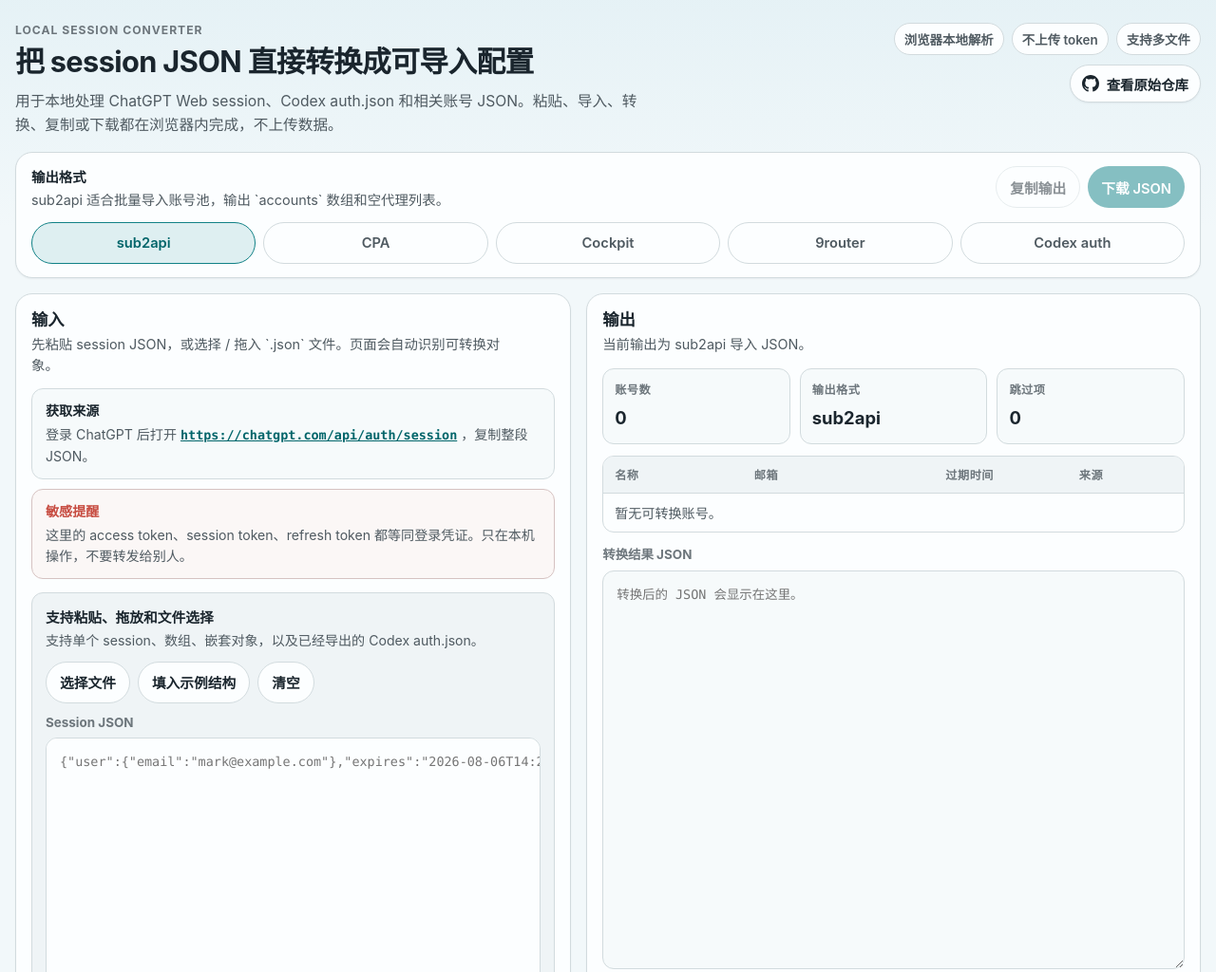
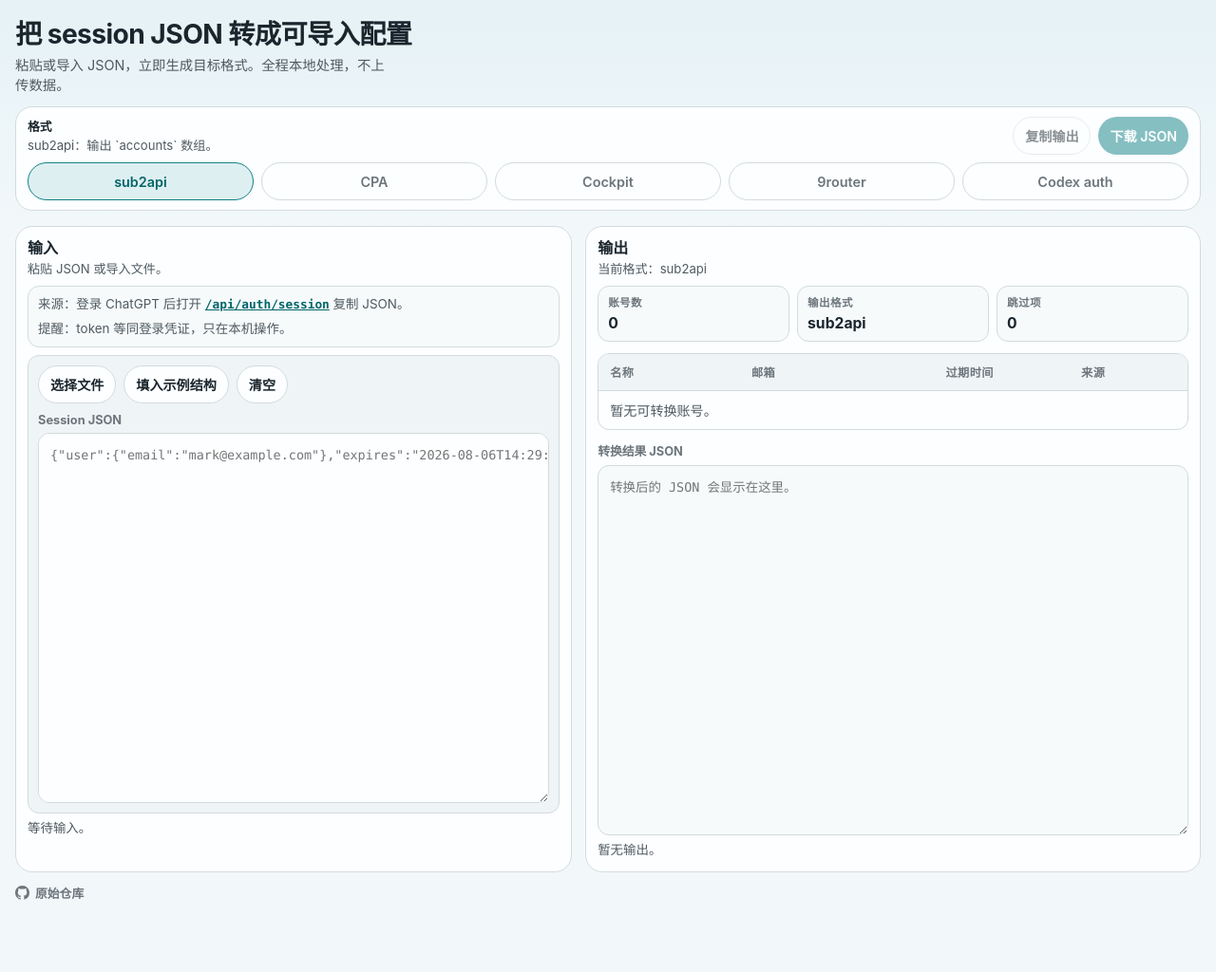
Before and after one commit to Tendo33/GPT-Session-Converter, a website: page index.html in a window 1280 px wide. Shown: the top 1024 px of the page at 95% size. After the commit the page ends 979 px from the top, so only its background shows below. Drawn offline with Linux system fonts and the light colour scheme.

Commit message:
chore: sync readme and landing page

```diff
--- a/index.html
+++ b/index.html
@@ -106,121 +106,88 @@
       .app {
         width: min(1280px, calc(100vw - 32px));
         margin: 0 auto;
-        padding: 24px 0 32px;
+        padding: 20px 0 28px;
       }
 
       .app-header {
-        display: grid;
-        grid-template-columns: minmax(0, 1fr) auto;
-        gap: 16px;
-        align-items: start;
-        margin-bottom: 16px;
-      }
-
-      .eyebrow {
-        margin: 0 0 8px;
-        color: var(--text-soft);
-        font-size: 0.76rem;
-        font-weight: 700;
-        letter-spacing: 0.08em;
-        text-transform: uppercase;
+        margin-bottom: 12px;
       }
 
       h1 {
         margin: 0;
-        font-size: clamp(1.5rem, 2.4vw, 2rem);
-        line-height: 1.2;
+        font-size: clamp(1.4rem, 2.2vw, 1.85rem);
+        line-height: 1.16;
         letter-spacing: -0.02em;
       }
 
       .app-lead {
-        max-width: 68ch;
-        margin: 10px 0 0;
+        max-width: 44ch;
+        margin: 6px 0 0;
         color: var(--text-muted);
-        font-size: 0.98rem;
-        line-height: 1.6;
+        font-size: 0.9rem;
+        line-height: 1.45;
       }
 
-      .header-side {
-        display: grid;
-        gap: 10px;
-        justify-items: end;
+      .app-footer {
+        margin-top: 12px;
+        color: var(--text-soft);
+        font-size: 0.8rem;
       }
 
-      .meta-row {
-        display: flex;
-        flex-wrap: wrap;
-        gap: 8px;
-        justify-content: flex-end;
+      .app-footer a {
+        color: inherit;
+        text-decoration: none;
       }
 
-      .meta-chip {
-        display: inline-flex;
-        align-items: center;
-        min-height: 32px;
-        padding: 6px 10px;
-        border: 1px solid var(--border);
-        border-radius: 999px;
-        background: var(--surface);
+      .app-footer a:hover {
         color: var(--text-muted);
-        font-size: 0.84rem;
-        font-weight: 600;
-        white-space: nowrap;
       }
 
       .github-link {
         display: inline-flex;
         align-items: center;
-        gap: 8px;
-        min-height: 40px;
-        padding: 0 12px;
-        border: 1px solid var(--border);
-        border-radius: 999px;
-        background: var(--surface);
-        color: var(--text);
-        font-size: 0.9rem;
+        gap: 6px;
+        color: inherit;
+        font-size: inherit;
         font-weight: 600;
-        text-decoration: none;
-        box-shadow: var(--shadow-sm);
       }
 
       .github-link svg {
-        width: 18px;
-        height: 18px;
+        width: 15px;
+        height: 15px;
         fill: currentColor;
         flex: 0 0 auto;
       }
 
       .toolbar {
         display: grid;
-        gap: 12px;
+        gap: 8px;
         margin-bottom: 16px;
-        padding: 14px 16px;
+        padding: 10px 12px;
         border: 1px solid var(--border);
         border-radius: var(--radius-lg);
         background: var(--surface);
-        box-shadow: var(--shadow-sm);
       }
 
       .toolbar-head {
         display: grid;
         grid-template-columns: minmax(0, 1fr) auto;
-        gap: 12px;
+        gap: 10px;
         align-items: start;
       }
 
       .toolbar-copy strong {
         display: block;
-        margin-bottom: 4px;
-        font-size: 0.9rem;
+        margin-bottom: 2px;
+        font-size: 0.8rem;
         font-weight: 700;
       }
 
       .toolbar-copy p {
         margin: 0;
         color: var(--text-muted);
-        font-size: 0.9rem;
-        line-height: 1.5;
+        font-size: 0.82rem;
+        line-height: 1.45;
       }
 
       .segmented {
@@ -231,13 +198,13 @@
 
       .segmented button {
         flex: 1 1 120px;
-        min-height: 44px;
-        padding: 10px 14px;
+        min-height: 40px;
+        padding: 8px 12px;
         border: 1px solid var(--border);
         border-radius: 999px;
         background: var(--surface);
-        color: var(--text-muted);
-        font-size: 0.92rem;
+        color: var(--text-soft);
+        font-size: 0.9rem;
         font-weight: 600;
         cursor: pointer;
       }
@@ -259,10 +226,10 @@
         display: inline-flex;
         align-items: center;
         justify-content: center;
-        min-height: 44px;
-        padding: 10px 14px;
+        min-height: 40px;
+        padding: 8px 12px;
         border-radius: 999px;
-        font-size: 0.92rem;
+        font-size: 0.88rem;
         font-weight: 600;
         cursor: pointer;
       }
@@ -286,23 +253,22 @@
 
       .format-note {
         color: var(--text-muted);
-        font-size: 0.88rem;
+        font-size: 0.82rem;
         line-height: 1.5;
       }
 
       .workspace {
         display: grid;
         grid-template-columns: minmax(0, 0.95fr) minmax(0, 1.05fr);
-        gap: 16px;
+        gap: 14px;
       }
 
       .panel {
         min-width: 0;
-        padding: 16px;
+        padding: 12px;
         border: 1px solid var(--border);
         border-radius: var(--radius-lg);
         background: var(--surface);
-        box-shadow: var(--shadow-sm);
       }
 
       .panel-head {
@@ -310,69 +276,49 @@
         align-items: flex-start;
         justify-content: space-between;
         gap: 12px;
-        margin-bottom: 14px;
+        margin-bottom: 8px;
       }
 
       .panel-head h2 {
         margin: 0;
-        font-size: 1.08rem;
+        font-size: 1rem;
         line-height: 1.3;
       }
 
       .panel-head p {
-        max-width: 56ch;
-        margin: 4px 0 0;
+        margin: 2px 0 0;
         color: var(--text-muted);
-        font-size: 0.9rem;
-        line-height: 1.5;
+        font-size: 0.82rem;
+        line-height: 1.45;
       }
 
-      .helper-list {
+      .helper-strip {
         display: grid;
-        gap: 10px;
-        margin-bottom: 14px;
-      }
-
-      .helper-item {
-        padding: 12px 14px;
+        gap: 6px;
+        margin-bottom: 8px;
+        padding: 8px 10px;
         border: 1px solid var(--border);
         border-radius: var(--radius-md);
         background: var(--surface-muted);
       }
 
-      .helper-item strong {
-        display: block;
-        margin-bottom: 5px;
-        font-size: 0.88rem;
-        font-weight: 700;
+      .helper-strip p {
+        margin: 0;
+        color: var(--text-muted);
+        font-size: 0.84rem;
+        line-height: 1.5;
       }
 
-      .helper-item p {
-        margin: 0;
-        color: var(--text-muted);
-        font-size: 0.88rem;
-        line-height: 1.55;
-      }
-
-      .helper-item a {
+      .helper-strip a {
         color: var(--accent-strong);
         font-family: var(--font-mono);
-        font-size: 0.84rem;
+        font-size: 0.8rem;
         font-weight: 600;
         overflow-wrap: anywhere;
       }
 
-      .helper-item.is-warning {
-        border-color: color-mix(in oklab, var(--danger) 18%, var(--border) 82%);
-        background: color-mix(in oklab, var(--surface) 82%, var(--danger) 4%);
-      }
-
-      .helper-item.is-warning strong {
-        color: var(--danger);
-      }
-
       .input-shell {
-        padding: 14px;
+        padding: 10px;
         border: 1px solid var(--border);
         border-radius: var(--radius-md);
         background: var(--surface-soft);
@@ -383,39 +329,17 @@
         background: var(--accent-soft);
       }
 
-      .input-shell-head {
-        display: flex;
-        align-items: flex-start;
-        justify-content: space-between;
-        gap: 12px;
-        margin-bottom: 12px;
-      }
-
-      .input-shell-head strong {
-        display: block;
-        margin-bottom: 4px;
-        font-size: 0.92rem;
-        font-weight: 700;
-      }
-
-      .input-shell-head p {
-        margin: 0;
-        color: var(--text-muted);
-        font-size: 0.88rem;
-        line-height: 1.5;
-      }
-
       .input-actions {
         display: flex;
         flex-wrap: wrap;
         gap: 8px;
-        margin-bottom: 12px;
+        margin-bottom: 10px;
       }
 
       .field-label {
         display: block;
-        margin-bottom: 8px;
-        font-size: 0.84rem;
+        margin-bottom: 6px;
+        font-size: 0.8rem;
         font-weight: 700;
         color: var(--text-soft);
       }
@@ -427,9 +351,9 @@
       textarea {
         display: block;
         width: 100%;
-        min-height: 420px;
+        min-height: 390px;
         resize: vertical;
-        padding: 14px;
+        padding: 12px;
         border: 1px solid var(--border);
         border-radius: var(--radius-md);
         background: var(--surface);
@@ -446,25 +370,26 @@
 
       .notice {
         margin: 0 0 12px;
-        padding: 12px 14px;
+        padding: 10px 12px;
         border: 1px solid color-mix(in oklab, var(--warning) 20%, var(--border) 80%);
         border-radius: var(--radius-md);
         background: color-mix(in oklab, var(--surface) 88%, var(--warning) 8%);
         color: color-mix(in oklab, var(--text) 80%, var(--warning) 20%);
-        font-size: 0.88rem;
-        line-height: 1.5;
+        font-size: 0.84rem;
+        line-height: 1.45;
       }
 
       .summary {
-        display: grid;
-        grid-template-columns: repeat(3, minmax(0, 1fr));
-        gap: 10px;
+        display: flex;
+        flex-wrap: wrap;
+        gap: 8px;
         margin-bottom: 12px;
       }
 
       .stat {
-        min-height: 80px;
-        padding: 12px;
+        flex: 1 1 120px;
+        min-height: auto;
+        padding: 8px 10px;
         border: 1px solid var(--border);
         border-radius: var(--radius-md);
         background: var(--surface-muted);
@@ -472,16 +397,16 @@
 
       .stat-label {
         display: block;
-        margin-bottom: 10px;
+        margin-bottom: 6px;
         color: var(--text-soft);
-        font-size: 0.76rem;
+        font-size: 0.72rem;
         font-weight: 700;
         letter-spacing: 0.04em;
         text-transform: uppercase;
       }
 
       .stat-value {
-        font-size: 1.15rem;
+        font-size: 0.98rem;
         font-weight: 700;
         line-height: 1.2;
         overflow-wrap: anywhere;
@@ -489,7 +414,7 @@
 
       .accounts {
         overflow: auto;
-        max-height: 212px;
+        max-height: 144px;
         margin-bottom: 12px;
         border: 1px solid var(--border);
         border-radius: var(--radius-md);
@@ -567,11 +492,11 @@
       }
 
       .status-line {
-        min-height: 22px;
-        margin-top: 10px;
+        min-height: 20px;
+        margin-top: 6px;
         color: var(--text-muted);
-        font-size: 0.88rem;
-        line-height: 1.5;
+        font-size: 0.84rem;
+        line-height: 1.45;
       }
 
       .status-line.is-ok {
@@ -594,16 +519,12 @@
       }
 
       @media (max-width: 980px) {
-        .app-header,
         .toolbar-head,
         .workspace {
           grid-template-columns: 1fr;
         }
 
-        .header-side,
-        .meta-row,
         .actions {
-          justify-items: start;
           justify-content: flex-start;
         }
       }
@@ -611,15 +532,15 @@
       @media (max-width: 720px) {
         .app {
           width: min(100vw - 20px, 1280px);
-          padding-top: 16px;
+          padding-top: 14px;
         }
 
         .app-header {
-          margin-bottom: 12px;
+          margin-bottom: 10px;
         }
 
-        .helper-list,
         .summary {
+          display: grid;
           grid-template-columns: 1fr;
         }
 
@@ -653,7 +574,7 @@
         }
 
         textarea {
-          min-height: 300px;
+          min-height: 280px;
         }
       }
     </style>
@@ -662,38 +583,18 @@
     <main class="app">
       <header class="app-header">
         <div>
-          <p class="eyebrow">Local Session Converter</p>
-          <h1>把 session JSON 直接转换成可导入配置</h1>
+          <h1>把 session JSON 转成可导入配置</h1>
           <p class="app-lead">
-            用于本地处理 ChatGPT Web session、Codex auth.json 和相关账号 JSON。粘贴、导入、转换、复制或下载都在浏览器内完成，不上传数据。
+            粘贴或导入 JSON，立即生成目标格式。全程本地处理，不上传数据。
           </p>
-        </div>
-        <div class="header-side">
-          <div class="meta-row" aria-label="处理方式">
-            <span class="meta-chip">浏览器本地解析</span>
-            <span class="meta-chip">不上传 token</span>
-            <span class="meta-chip">支持多文件</span>
-          </div>
-          <a
-            class="github-link"
-            href="https://github.com/gtxx3600/GPTSession2CPAandSub2API"
-            target="_blank"
-            rel="noreferrer"
-            aria-label="打开原始开源仓库"
-          >
-            <svg viewBox="0 0 24 24" aria-hidden="true">
-              <path d="M12 0C5.37 0 0 5.37 0 12c0 5.3 3.44 9.8 8.21 11.39.6.11.82-.26.82-.58v-2.24c-3.34.73-4.04-1.42-4.04-1.42-.55-1.39-1.34-1.76-1.34-1.76-1.09-.75.08-.73.08-.73 1.21.08 1.85 1.24 1.85 1.24 1.07 1.84 2.81 1.31 3.5 1 .11-.78.42-1.31.76-1.61-2.66-.3-5.47-1.33-5.47-5.93 0-1.31.47-2.38 1.24-3.22-.12-.3-.54-1.52.12-3.18 0 0 1.01-.32 3.3 1.23A11.5 11.5 0 0 1 12 5.78c1.02 0 2.05.14 3.01.41 2.29-1.55 3.3-1.23 3.3-1.23.66 1.66.24 2.88.12 3.18.77.84 1.24 1.91 1.24 3.22 0 4.61-2.81 5.63-5.49 5.93.43.37.82 1.1.82 2.22v3.3c0 .32.22.7.83.58A12.02 12.02 0 0 0 24 12c0-6.63-5.37-12-12-12Z" />
-            </svg>
-            <span>查看原始仓库</span>
-          </a>
         </div>
       </header>
 
       <section class="toolbar" aria-label="输出控制">
         <div class="toolbar-head">
           <div class="toolbar-copy">
-            <strong>输出格式</strong>
-            <p id="format-note" class="format-note">sub2api 适合批量导入账号池，输出 `accounts` 数组和空代理列表。</p>
+            <strong>格式</strong>
+            <p id="format-note" class="format-note">sub2api：输出 `accounts` 数组。</p>
           </div>
           <div class="actions">
             <button class="button button-secondary" id="copy-output" type="button" disabled>复制输出</button>
@@ -714,33 +615,17 @@
           <div class="panel-head">
             <div>
               <h2 id="input-title">输入</h2>
-              <p>先粘贴 session JSON，或选择 / 拖入 `.json` 文件。页面会自动识别可转换对象。</p>
+              <p>粘贴 JSON 或导入文件。</p>
             </div>
           </div>
 
-          <div class="helper-list">
-            <div class="helper-item">
-              <strong>获取来源</strong>
-              <p>
-                登录 ChatGPT 后打开
-                <a href="https://chatgpt.com/api/auth/session" target="_blank" rel="noreferrer">https://chatgpt.com/api/auth/session</a>
-                ，复制整段 JSON。
-              </p>
-            </div>
-            <div class="helper-item is-warning">
-              <strong>敏感提醒</strong>
-              <p>这里的 access token、session token、refresh token 都等同登录凭证。只在本机操作，不要转发给别人。</p>
-            </div>
+          <div class="helper-strip">
+            <p>来源：登录 ChatGPT 后打开 <a href="https://chatgpt.com/api/auth/session" target="_blank" rel="noreferrer">/api/auth/session</a> 复制 JSON。</p>
+            <p>提醒：token 等同登录凭证，只在本机操作。</p>
           </div>
 
           <input class="hidden" id="file-input" type="file" accept=".json,application/json" multiple />
           <div class="input-shell" id="drop-zone" aria-label="拖拽上传区域">
-            <div class="input-shell-head">
-              <div>
-                <strong>支持粘贴、拖放和文件选择</strong>
-                <p>支持单个 session、数组、嵌套对象，以及已经导出的 Codex auth.json。</p>
-              </div>
-            </div>
             <div class="input-actions">
               <button class="button button-secondary" id="pick-files" type="button">选择文件</button>
               <button class="button button-secondary" id="load-example" type="button">填入示例结构</button>
@@ -761,12 +646,12 @@
           <div class="panel-head">
             <div>
               <h2 id="output-title">输出</h2>
-              <p id="output-subtitle">当前输出为 sub2api 导入 JSON。</p>
+              <p id="output-subtitle">生成后可复制或下载。</p>
             </div>
           </div>
 
           <p class="notice" id="cpa-notice">
-            ChatGPT Web session 一般没有 `refresh_token`；缺少真实 `id_token` 时会构造 CPA、Cockpit、Codex auth.json 可解析的占位 claims，实际调用仍依赖 access token。
+            Web session 通常没有 `refresh_token`；缺少 `id_token` 时会生成占位 claims。
           </p>
 
           <div class="summary" aria-label="转换统计">
@@ -814,6 +699,21 @@
           <div class="status-line" id="output-status" role="status" aria-live="polite">暂无输出。</div>
         </section>
       </section>
+
+      <div class="app-footer">
+        <a
+          class="github-link"
+          href="https://github.com/Tendo33/GPT-Session-Converter"
+          target="_blank"
+          rel="noreferrer"
+          aria-label="打开原始开源仓库"
+        >
+          <svg viewBox="0 0 24 24" aria-hidden="true">
+            <path d="M12 0C5.37 0 0 5.37 0 12c0 5.3 3.44 9.8 8.21 11.39.6.11.82-.26.82-.58v-2.24c-3.34.73-4.04-1.42-4.04-1.42-.55-1.39-1.34-1.76-1.34-1.76-1.09-.75.08-.73.08-.73 1.21.08 1.85 1.24 1.85 1.24 1.07 1.84 2.81 1.31 3.5 1 .11-.78.42-1.31.76-1.61-2.66-.3-5.47-1.33-5.47-5.93 0-1.31.47-2.38 1.24-3.22-.12-.3-.54-1.52.12-3.18 0 0 1.01-.32 3.3 1.23A11.5 11.5 0 0 1 12 5.78c1.02 0 2.05.14 3.01.41 2.29-1.55 3.3-1.23 3.3-1.23.66 1.66.24 2.88.12 3.18.77.84 1.24 1.91 1.24 3.22 0 4.61-2.81 5.63-5.49 5.93.43.37.82 1.1.82 2.22v3.3c0 .32.22.7.83.58A12.02 12.02 0 0 0 24 12c0-6.63-5.37-12-12-12Z" />
+          </svg>
+          <span>原始仓库</span>
+        </a>
+      </div>
     </main>
 
     <script src="./session-converter.js"></script>
@@ -830,11 +730,11 @@
         };
 
         const FORMAT_NOTES = {
-          sub2api: "sub2api 适合批量导入账号池，输出 `accounts` 数组和空代理列表。",
-          cpa: "CPA 输出偏单账号结构，字段会尽量补全 `id_token`、`session_token` 和计划信息。",
-          cockpit: "Cockpit 输出保留 `access_token`、`refresh_token`、`account_note` 这一类偏管理台字段。",
-          "9router": "9router 输出更接近 provider 记录，可直接保留 `providerSpecificData`、状态和时间戳。",
-          "codex-auth": "Codex auth.json 输出对齐 Codex 的 `auth.json` 结构，适合直接落盘到本地配置。",
+          sub2api: "sub2api：输出 `accounts` 数组。",
+          cpa: "CPA：单账号导入结构。",
+          cockpit: "Cockpit：保留 token 和备注字段。",
+          "9router": "9router：保留 provider 状态字段。",
+          "codex-auth": "Codex auth：输出 `auth.json` 结构。",
         };
 
         const state = {
@@ -991,7 +891,7 @@
         function syncFormatSurface() {
           document.body.dataset.format = state.format;
           elements.statFormat.textContent = OUTPUT_LABELS[state.format];
-          elements.outputSubtitle.textContent = `当前输出为 ${OUTPUT_LABELS[state.format]} 导入 JSON。`;
+          elements.outputSubtitle.textContent = `当前格式：${OUTPUT_LABELS[state.format]}`;
           elements.formatNote.textContent = FORMAT_NOTES[state.format];
           elements.cpaNotice.style.display = ["cpa", "cockpit", "codex-auth"].includes(state.format) ? "block" : "none";
         }
```
Also changed, not shown: README.md.
